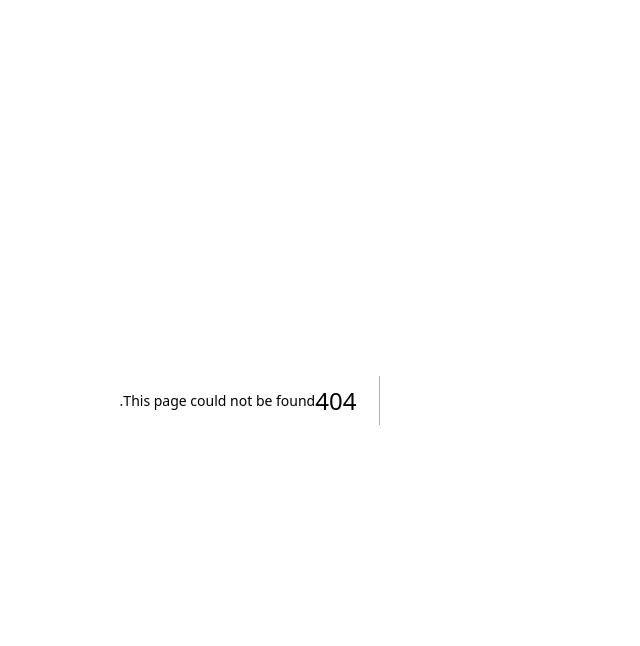
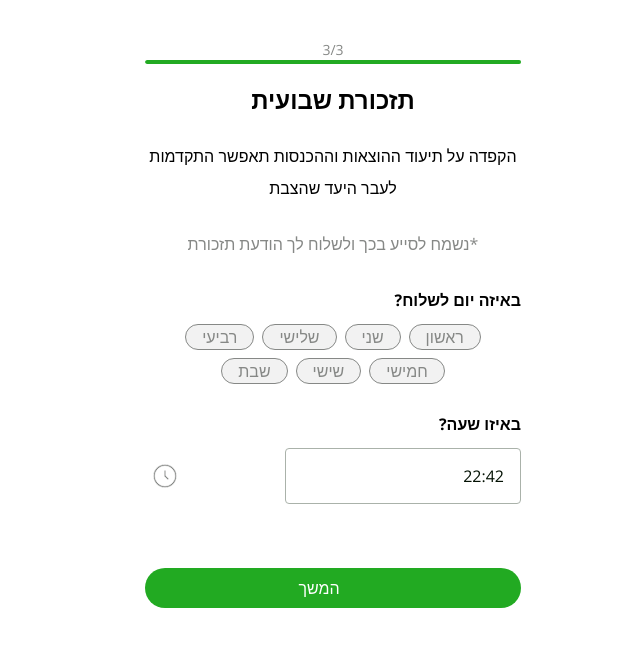
Before and after one commit to Mityaalim-App/web-app, a Next.js app: page /notification in a window 1280 px wide. Before the commit this address had no page. Shown: the top 646 px of the page, without its empty margins (422-1062 px from the left). Built offline with nearby package versions, Linux system fonts and the light colour scheme.

Commit message:
UI | Create weekly notification page
Resolves: MIT-112

```diff
--- /dev/null
+++ b/app/components/DatePicker.tsx
@@ -0,0 +1,35 @@
+import { useState } from "react";
+import ReactDatePicker from "react-datepicker";
+import ClockIcon from "../../public/images/clock.svg";
+
+interface IDatePickerProps {
+  onChange: (date: Date) => void;
+}
+export default function DatePicker({ onChange }: IDatePickerProps) {
+  const [time, setTime] = useState<Date | null>(new Date());
+
+  const handleOnChange = (date: Date) => {
+    setTime(date);
+    onChange(date);
+  };
+
+  return (
+    <div className="relative">
+      <ReactDatePicker
+        selected={time}
+        onChange={handleOnChange}
+        showTimeSelect
+        showTimeSelectOnly
+        timeIntervals={15}
+        timeCaption="time"
+        dateFormat="HH:mm"
+        timeFormat="HH:mm"
+        popperPlacement="bottom-end"
+        popperClassName="w-full"
+        className="flex items-center p-4 border border-gray-300 text-black outline-none
+          placeholder:text-gray-400 mt-4 w-full rounded-[4px] focus-within:border-green-300 group transition-all"
+      />
+      <ClockIcon className="w-6 h-6 absolute left-2 top-8" />
+    </div>
+  );
+}
--- a/app/globals.css
+++ b/app/globals.css
@@ -5,3 +5,12 @@
 .font-open-sans {
   font-family: "Open Sans", sans-serif;
 }
+
+.react-datepicker--time-only,
+.react-datepicker__time-container {
+  @apply w-full;
+}
+
+.react-datepicker__triangle {
+  display: none;
+}
--- /dev/null
+++ b/app/notification/page.tsx
@@ -0,0 +1,66 @@
+"use client";
+
+import { useState } from "react";
+import { Days } from "@prisma/client";
+import "react-datepicker/dist/react-datepicker.css";
+
+import PageTitle from "../components/PageTitle";
+import ProgressBar from "../personal-info/ProgressBar";
+
+import Button from "../components/Button";
+import Pill, { IPillChildren } from "../personal-info/Pill";
+import DatePicker from "../components/DatePicker";
+
+const days: IPillChildren[] = [
+  { label: "ראשון", value: Days.SUNDAY },
+  { label: "שני", value: Days.MONDAY },
+  { label: "שלישי", value: Days.TUESDAY },
+  { label: "רביעי", value: Days.WEDNESDAY },
+  { label: "חמישי", value: Days.THURSDAY },
+  { label: "שישי", value: Days.FRIDAY },
+  { label: "שבת", value: Days.SATURDAY }
+];
+
+export default function WeeklyNotification() {
+  const [selectedDays, setSelectedDays] = useState<Days[]>([]);
+  const [time, setTime] = useState<Date | null>(new Date());
+
+  const handleDaySelected = (day: IPillChildren) => {
+    if (selectedDays.includes(day.value)) {
+      setSelectedDays(selectedDays.filter((item) => item !== day.value));
+    } else {
+      setSelectedDays([...selectedDays, day.value]);
+    }
+  };
+
+  return (
+    <div className="py-10 px-9">
+      <ProgressBar step={3} />
+      <PageTitle>תזכורת שבועית</PageTitle>
+      <p className="text-center mt-6 leading-8">
+        הקפדה על תיעוד ההוצאות וההכנסות תאפשר התקדמות לעבר היעד שהצבת
+      </p>
+      <p className="text-center text-gray-400 leading-8 mt-6">
+        *נשמח לסייע בכך ולשלוח לך הודעת תזכורת
+      </p>
+      <h3 className="font-bold mt-8">באיזה יום לשלוח?</h3>
+      <div className="flex flex-wrap gap-2 justify-center mt-4">
+        {days.map((day) => (
+          <Pill
+            key={day.value}
+            onClick={handleDaySelected}
+            active={selectedDays.includes(day.value)}
+          >
+            {day}
+          </Pill>
+        ))}
+      </div>
+
+      <h3 className="font-bold mt-8">באיזו שעה?</h3>
+      <DatePicker onChange={setTime} />
+      <Button className="mt-16" href="/notification">
+        המשך
+      </Button>
+    </div>
+  );
+}
--- a/app/saving-goal/page.tsx
+++ b/app/saving-goal/page.tsx
@@ -7,7 +7,7 @@ import NisIcon from "../../public/images/nis.svg";
 import Button from "../components/Button";
 import { ChangeEvent, useState } from "react";
 
-function SavingGoal() {
+export default function SavingGoal() {
   const [goal, setGoal] = useState<number>();
 
   const handleGoalChanged = (e: ChangeEvent<HTMLInputElement>) => {
@@ -40,8 +40,9 @@ function SavingGoal() {
         onChange={handleGoalChanged}
       />
 
-      <Button className="mt-16">המשך</Button>
+      <Button className="mt-16" href="/notification">
+        המשך
+      </Button>
     </div>
   );
 }
-export default SavingGoal;
--- a/package.json
+++ b/package.json
@@ -13,12 +13,14 @@
   "dependencies": {
     "@next/font": "^13.2.3",
     "@prisma/client": "^4.11.0",
+    "@types/react-datepicker": "^4.10.0",
     "axios": "^1.3.4",
     "eslint": "^8.34.0",
     "eslint-config-next": "^13.2.3",
     "jsonwebtoken": "^9.0.0",
     "next": "^13.2.3",
     "react": "^18.2.0",
+    "react-datepicker": "^4.10.0",
     "react-dom": "^18.2.0",
     "react-toastify": "^9.1.1",
     "react-verification-input": "^3.1.3",
```
Also changed, not shown: public/images/clock.svg (added), 1 other file (tests, documents, lock files or other folders).
